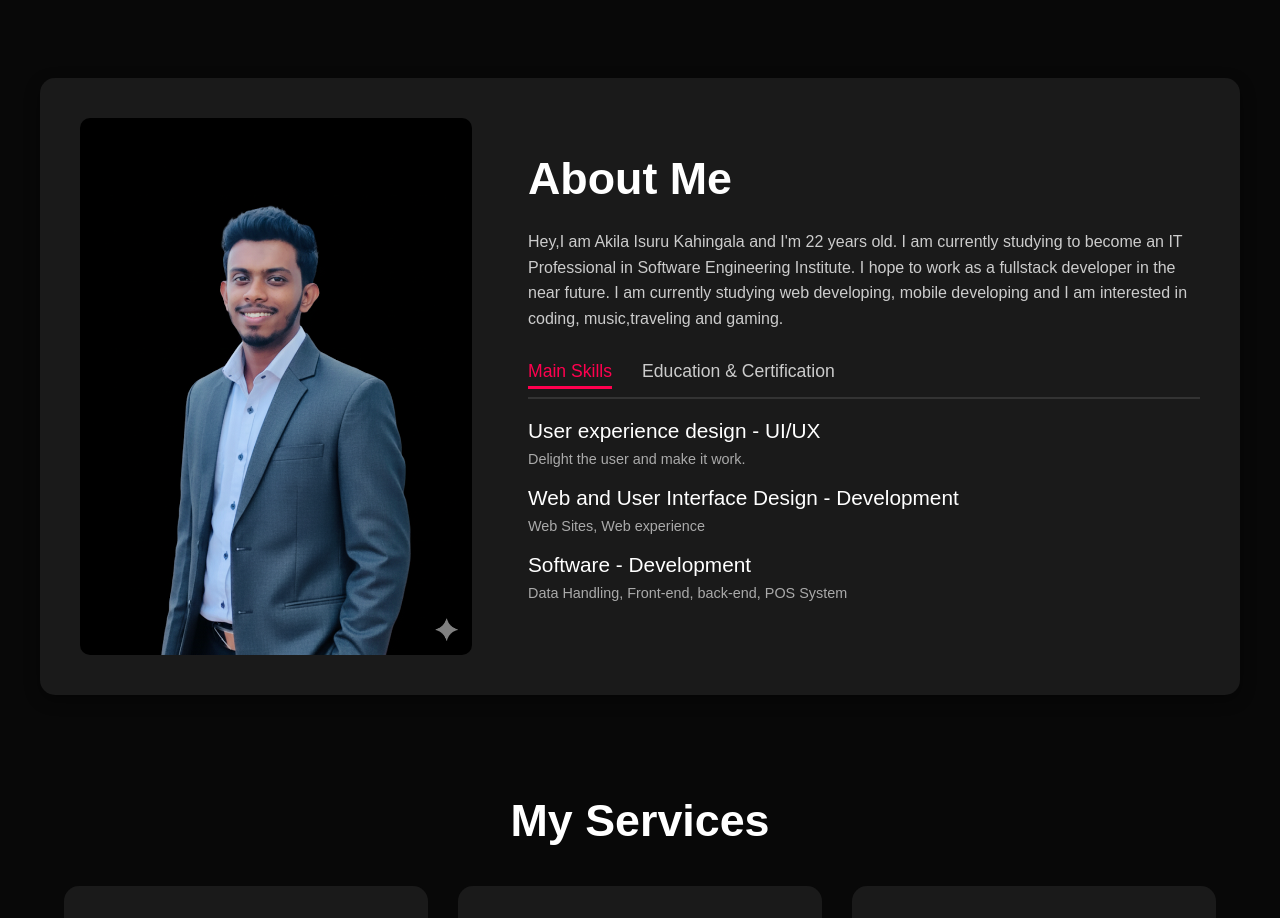
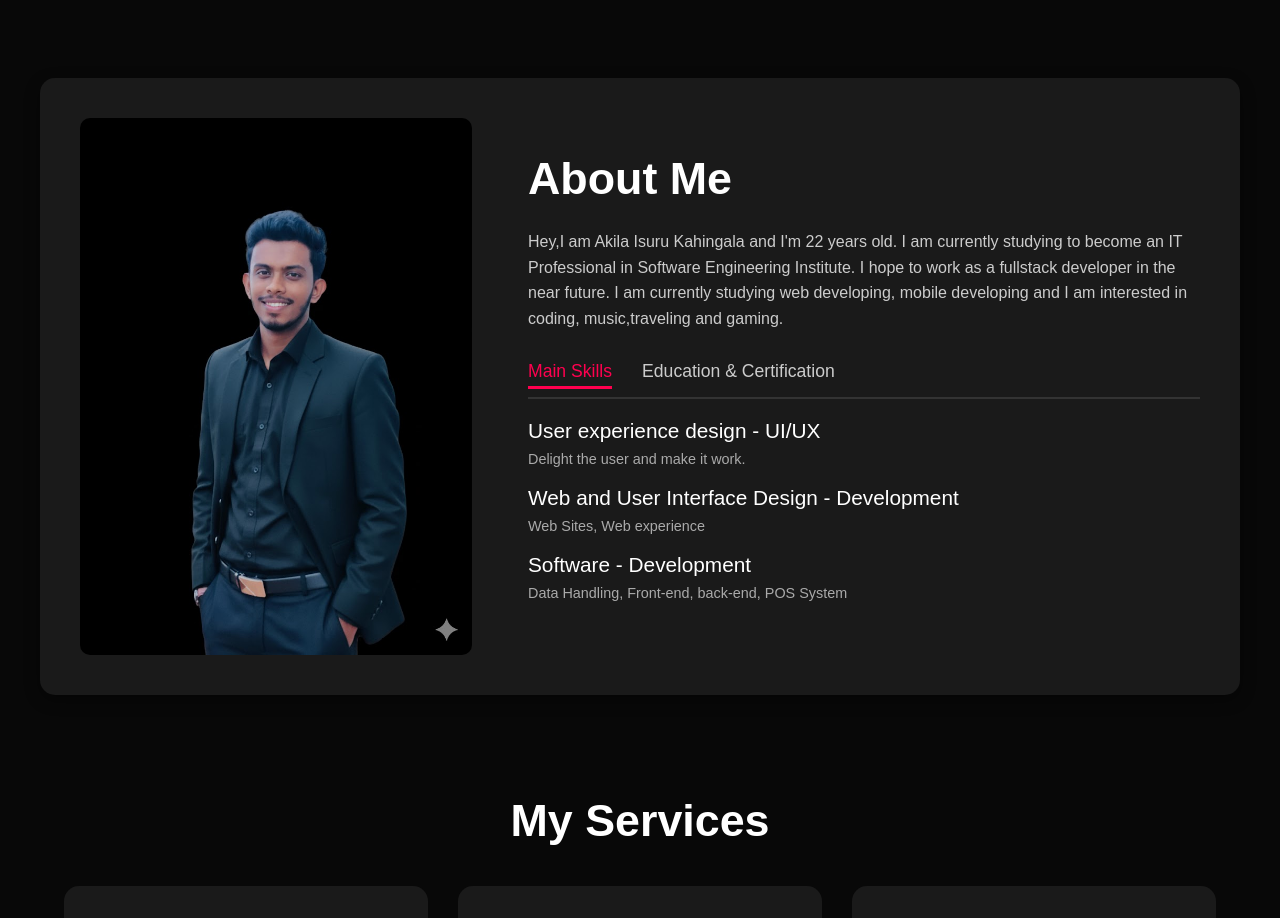
Before and after one commit to Akila-Isuru/Portfolio, a plain HTML site: page index.html in a window 1280 px wide. Shown: the part 802-1720 px from the top of the page. Drawn offline with nearby package versions, Linux system fonts and the light colour scheme; a small style sheet from the web is missing.

Commit message:
changed pro pic

```diff
--- a/index.html
+++ b/index.html
@@ -51,7 +51,7 @@
     <div id="about">
       <div class="about-me-container">
         <div class="image-container" data-aos="fade-right">
-          <img src="/CSS/assets/pro2 pic.png" alt="About image" />
+          <img src="/CSS/assets/mybestpropic.jpg" alt="About image" />
         </div>
         <div class="content-container" data-aos="fade-left">
           <h2>About Me</h2>
```
Also changed, not shown: CSS/assets/mybestpropic.jpg (added).
